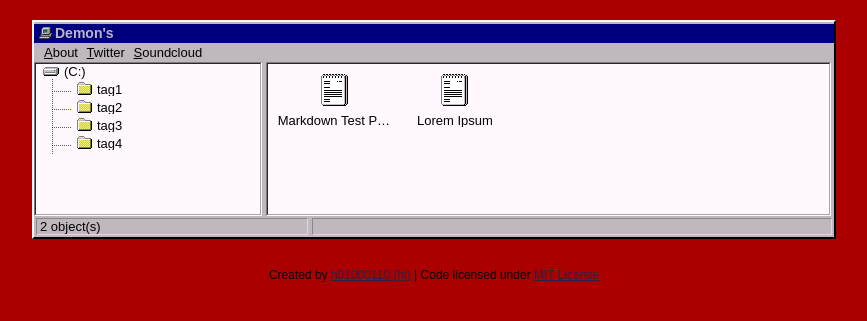
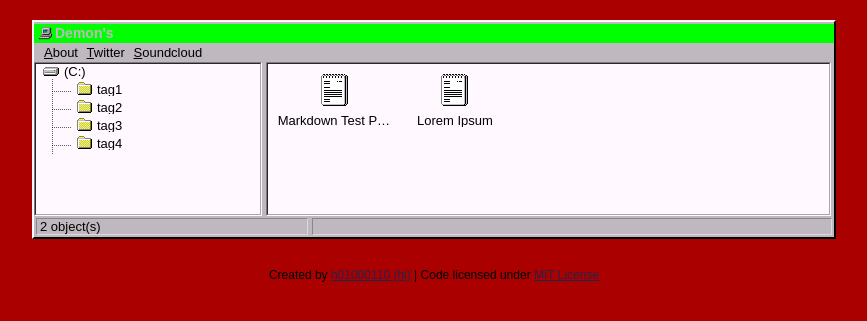
Before and after one commit to demonuser/demonuser.github.io, a Jekyll site: the page built from index.html, in a window 1280 px wide. Shown: the top 321 px of the page, without its empty margins (206-1073 px from the left). Built offline with Jekyll 4.4.1, drawn with Linux system fonts in a browser that asks for light colours.

Commit message:
Mr Hyde was here …

```diff
--- a/assets/css/001.scss
+++ b/assets/css/001.scss
@@ -5,5 +5,5 @@
 @import "main";
 
 .default_title {
-	background: #00007f;
+	background: #00ff00;
 }
```
